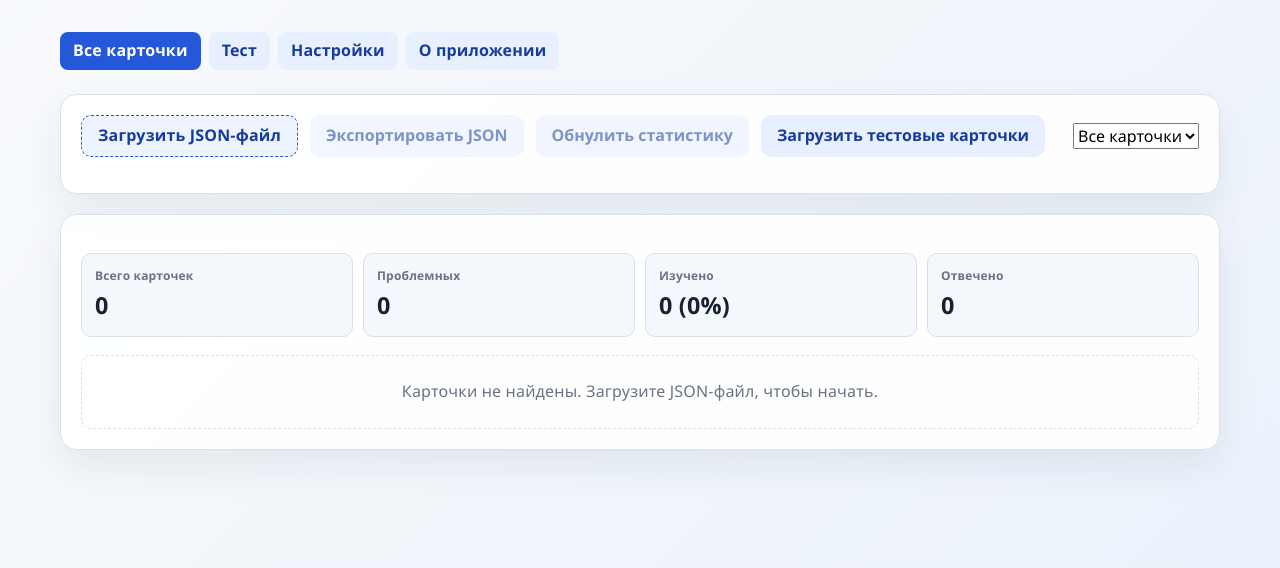
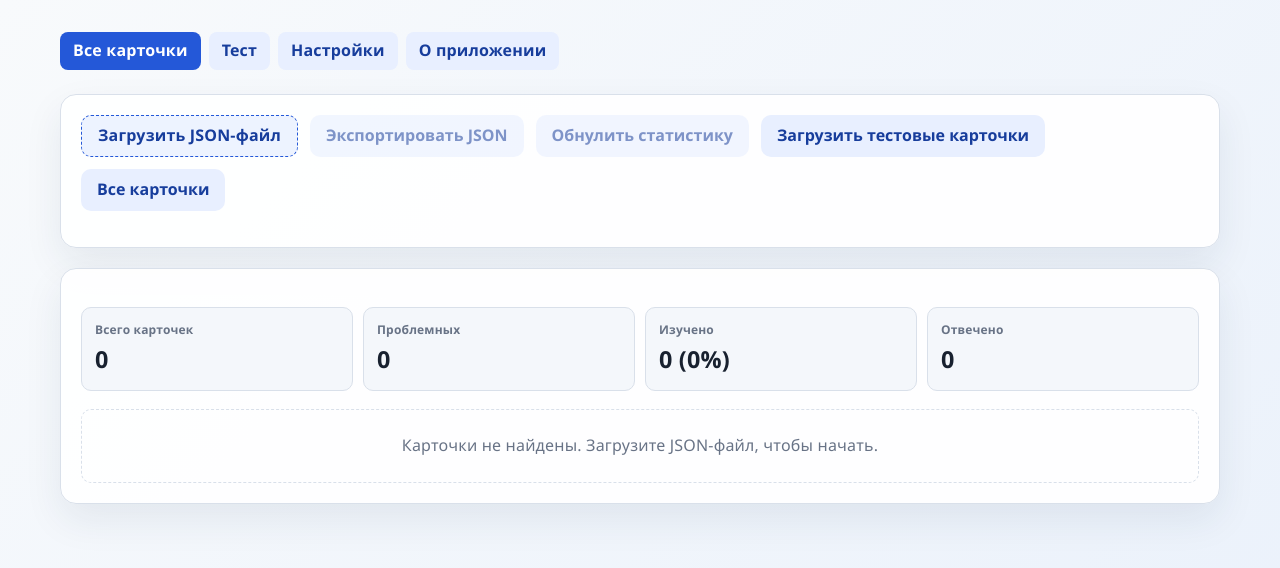
Before and after one commit to SVDotsenko/weak-cards-quiz-react, a React (Vite) app: page /cards in a window 1280 px wide. Shown: the top 568 px of the page. Built offline with nearby package versions, Linux system fonts and the light colour scheme.

Commit message:
feat: replace filter select with button for improved usability in CardsPage

```diff
--- a/src/App.css
+++ b/src/App.css
@@ -196,10 +196,6 @@ main {
 
 .control-row {
   margin-bottom: 16px;
-}
-
-.filter-select {
-  margin-left: auto;
 }
 
 .file-picker {
--- a/src/pages/CardsPage.jsx
+++ b/src/pages/CardsPage.jsx
@@ -50,15 +50,12 @@ function CardsPage() {
               ? "Удалить все карточки"
               : "Загрузить тестовые карточки"}
           </button>
-          <select
-            className="filter-select"
-            value={filter}
-            onChange={(event) => setFilter(event.target.value)}
+          <button
+            type="button"
+            onClick={() => setFilter(filter === "all" ? "errors" : "all")}
           >
-            <option value="all">Все карточки</option>
-            <option value="problem">Проблемные</option>
-            <option value="errors">С ошибками</option>
-          </select>
+            {filter === "all" ? "Все карточки" : "С ошибками"}
+          </button>
         </div>
       </section>
       <section className="panel">
```
